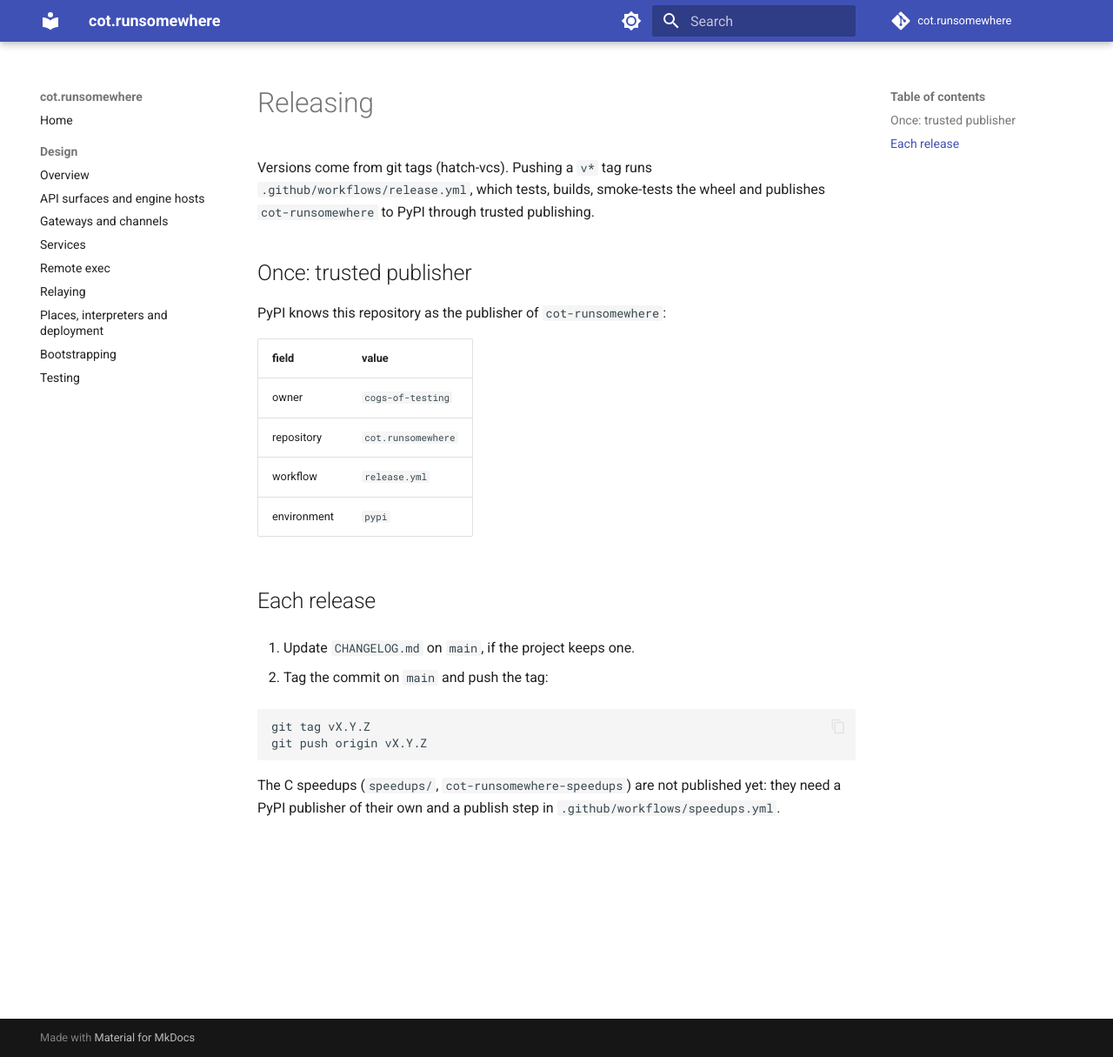
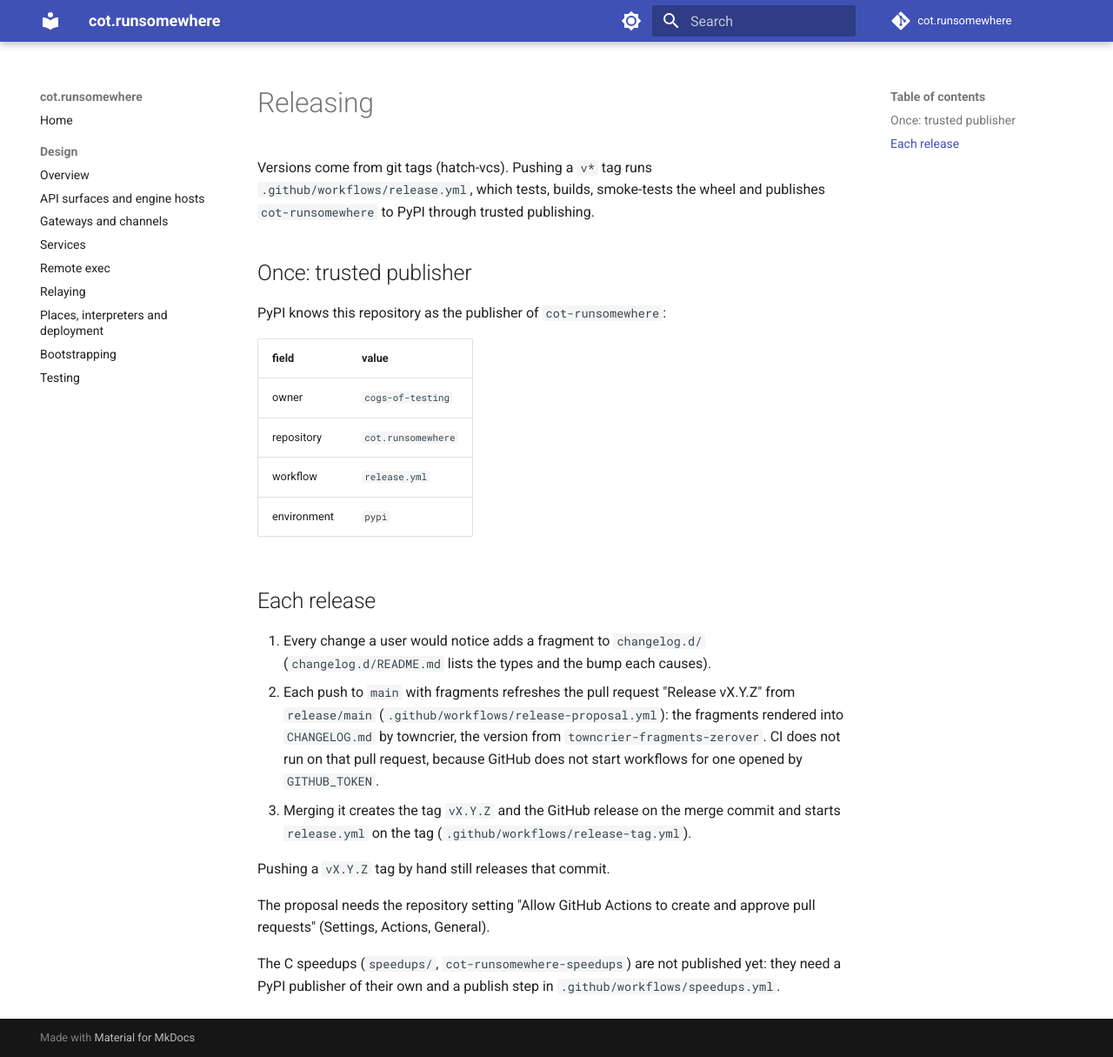
Before and after one commit to cogs-of-testing/cot.runsomewhere, an MkDocs documentation site: the page built from docs/releasing.md, in a window 1280 px wide and 1215 px high. Shown: the whole window at 87% size. Built offline with MkDocs 1.6.1 and Material for MkDocs 9.7.7, drawn with Linux system fonts in a browser that asks for light colours; comment, search, counter and statistics services are not loaded.

Commit message:
Propose releases from towncrier fragments
Changes now land as fragments in changelog.d/. Each push to main with
fragments renders them into CHANGELOG.md on release/main and opens or
updates a "Release vX.Y.Z" pull request; the version comes from the
towncrier-fragments-zerover scheme (vcs-versioning 2.6), which keeps 0.x
on 0.x for breaking changes. Merging that pull request tags the merge
commit, creates the GitHub release and dispatches release.yml, since a
tag created with GITHUB_TOKEN does not trigger it.

Co-Authored-By: Claude Opus 5.5 (1M context) <noreply@anthropic.com>
Claude-Session: https://claude.ai/code/session_01HdStt8Uwb91xRn9Ze7Hz2c

````diff
--- a/docs/releasing.md
+++ b/docs/releasing.md
@@ -17,14 +17,22 @@ PyPI knows this repository as the publisher of `cot-runsomewhere`:
 
 ## Each release
 
-1. Update `CHANGELOG.md` on `main`, if the project keeps one.
+1. Every change a user would notice adds a fragment to `changelog.d/`
+   (`changelog.d/README.md` lists the types and the bump each causes).
+2. Each push to `main` with fragments refreshes the pull request
+   "Release vX.Y.Z" from `release/main`
+   (`.github/workflows/release-proposal.yml`): the fragments rendered into
+   `CHANGELOG.md` by towncrier, the version from
+   `towncrier-fragments-zerover`. CI does not run on that pull request,
+   because GitHub does not start workflows for one opened by `GITHUB_TOKEN`.
+3. Merging it creates the tag `vX.Y.Z` and the GitHub release on the merge
+   commit and starts `release.yml` on the tag
+   (`.github/workflows/release-tag.yml`).
 
-2. Tag the commit on `main` and push the tag:
+Pushing a `vX.Y.Z` tag by hand still releases that commit.
 
-   ```
-   git tag vX.Y.Z
-   git push origin vX.Y.Z
-   ```
+The proposal needs the repository setting "Allow GitHub Actions to create
+and approve pull requests" (Settings, Actions, General).
 
 The C speedups (`speedups/`, `cot-runsomewhere-speedups`) are not
 published yet: they need a PyPI publisher of their own and a publish step in
````
Also changed, not shown: CHANGELOG.md (added, +3 -0 lines), changelog.d/README.md (added, +20 -0 lines), changelog.d/template.md (added, +13 -0 lines), pyproject.toml (+51 -1 lines), 3 other files.
